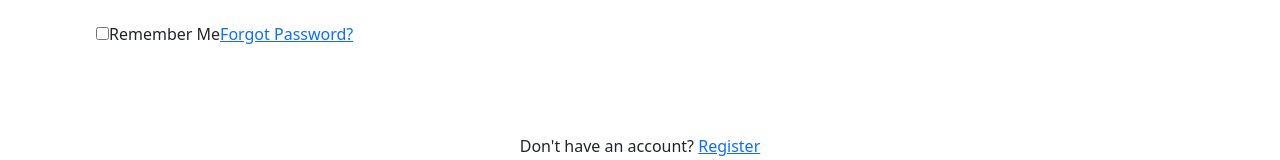
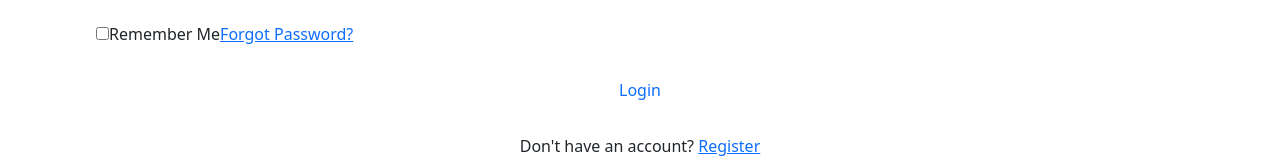
Before and after one commit to hoseindig/arian-test-05, a Next.js app: page /login in a window 1280 px wide. Shown: the part 568-728 px from the top of the page. Built offline with nearby package versions, Linux system fonts and the light colour scheme.

Commit message:
login store

```diff
--- a/pages/index.js
+++ b/pages/index.js
@@ -1,4 +1,8 @@
+import { useSelector, useDispatch } from "react-redux";
 const MainPage = () => {
+  const counter = useSelector((state) => state.counter);
+  const auth = useSelector((state) => state.auth);
+  debugger;
   return (
     <>
       <div className="content">
--- a/pages/login.jsx
+++ b/pages/login.jsx
@@ -1,8 +1,23 @@
 import Footer from "@/components/footer";
 import Head from "next/head";
 import React from "react";
+import Link from "next/link";
+import { useRouter } from "next/router";
+import { useSelector, useDispatch } from "react-redux";
 
+import { authAction } from "../store/auth";
+import { Provider } from "react-redux";
+import store from "../store";
 const LoginPage = () => {
+  const auth = useSelector((state) => state.auth);
+  const dispatch = useDispatch();
+  const router = useRouter();
+
+  const loginHandler = () => {
+    dispatch(authAction.login());
+    router.push("/product");
+  };
+
   return (
     <div className="flex items-center justify-center h-screen p-5">
       <section className="h-screen flex flex-col md:flex-row justify-center space-y-10 md:space-y-0 md:space-x-16 items-center my-2 mx-5 md:mx-0 md:my-0">
@@ -70,12 +85,14 @@ const LoginPage = () => {
             </a>
           </div>
           <div className="text-center md:text-left">
-            <button
-              className="mt-4 bg-blue-600 hover:bg-blue-700 px-4 py-2 text-white uppercase rounded text-xs tracking-wider"
-              type="submit"
-            >
-              Login
-            </button>
+            <Link href="#" onClick={loginHandler}>
+              <button
+                className="mt-4 bg-blue-600 hover:bg-blue-700 px-4 py-2  uppercase rounded text-xs tracking-wider"
+                type="submit"
+              >
+                Login
+              </button>
+            </Link>{" "}
           </div>
           <div className="mt-4 font-semibold text-sm text-slate-500 text-center md:text-left">
             Don't have an account?{" "}
@@ -96,9 +113,9 @@ export default LoginPage;
 
 LoginPage.getLayout = (page) => {
   return (
-    <>
+    <Provider store={store}>
       {page}
       <Footer></Footer>
-    </>
+    </Provider>
   );
 };
```
